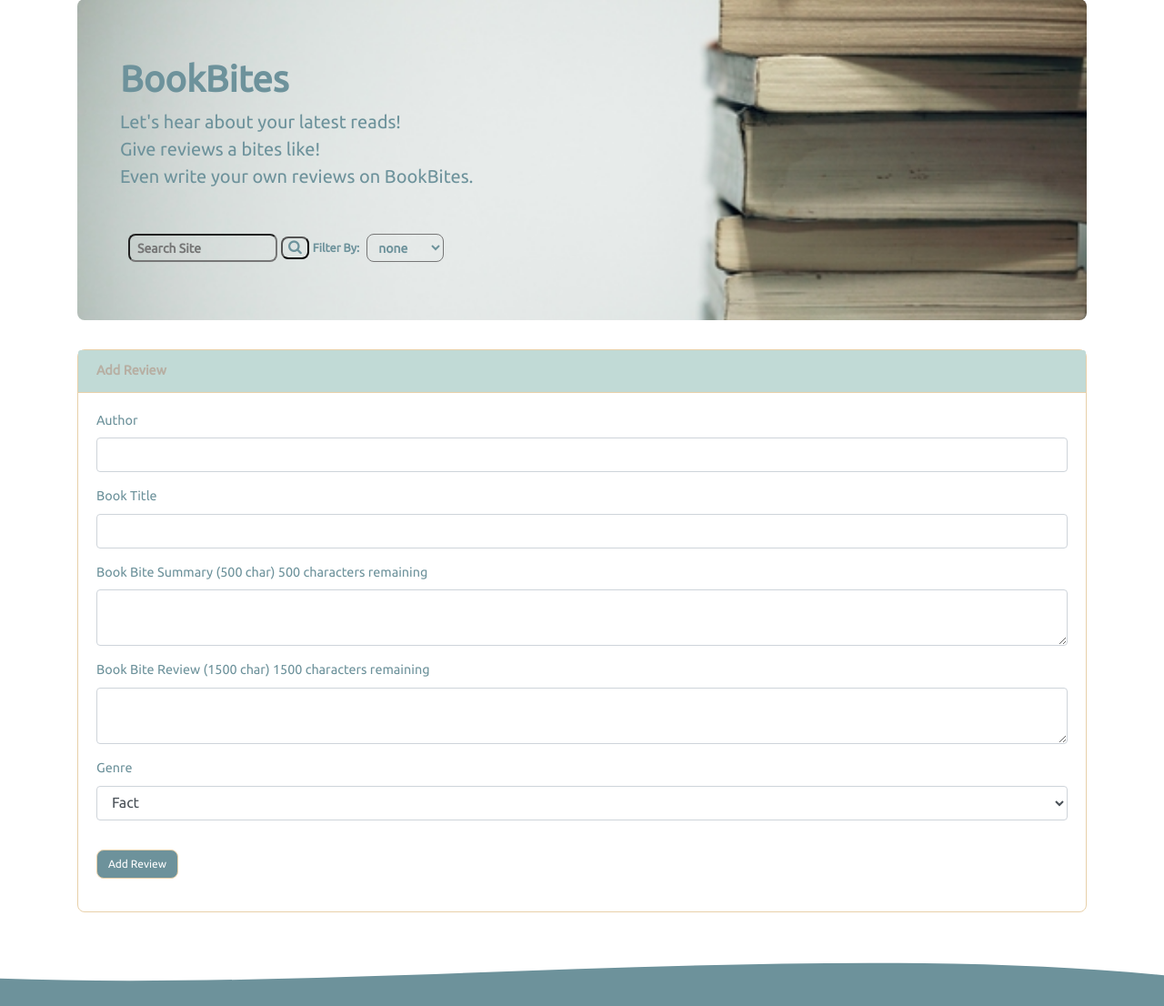
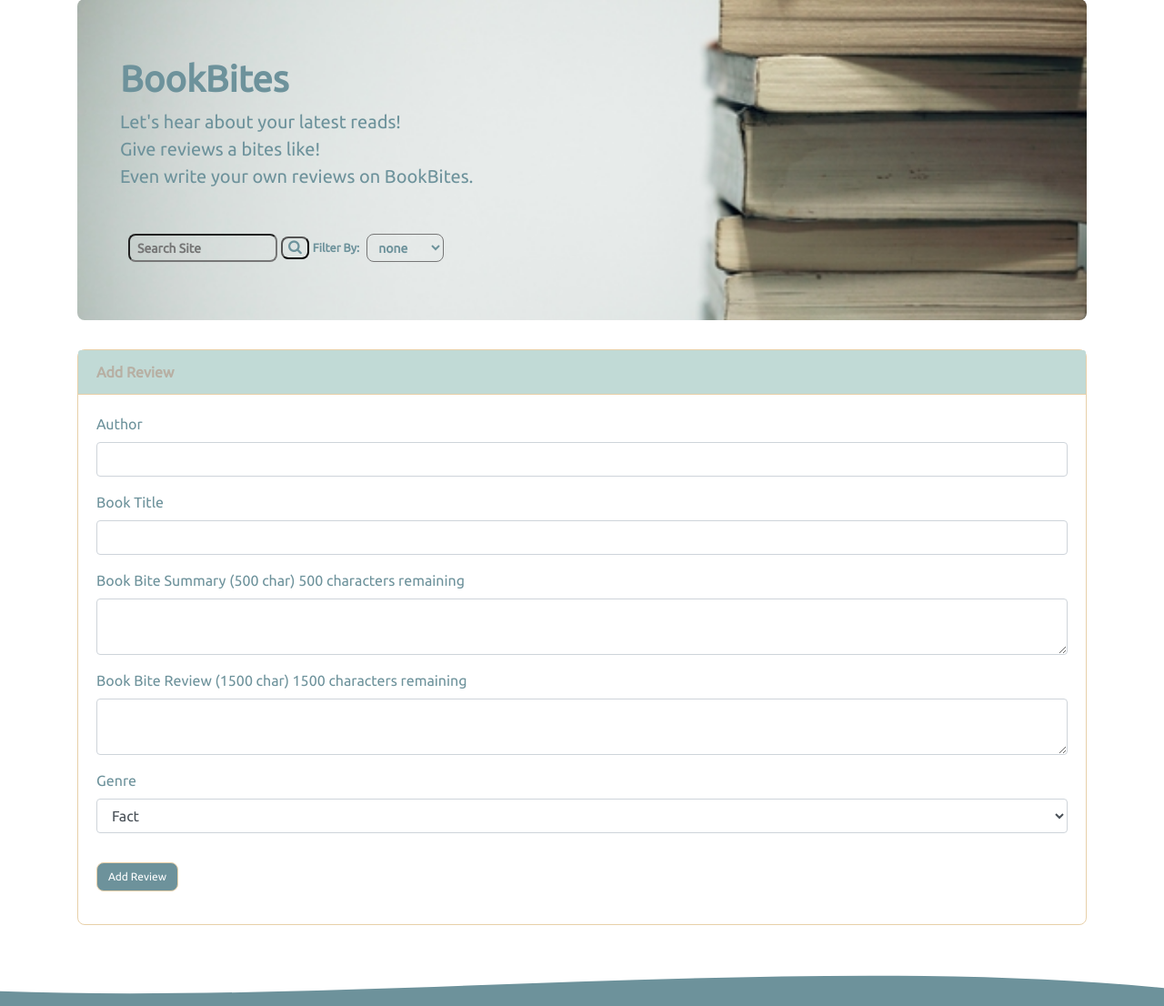
Before and after one commit to alimgee/book-review-milestone-project3, a Flask app: page /addreview in a window 1280 px wide. Shown: the part 105-1211 px from the top of the page at 91% size. Run offline with Flask 2, Linux system fonts and the light colour scheme; the visitor is signed in with stand-in values (Sample User, id 1); some libraries are stand-ins or nearby versions.

Commit message:
Increasing review font size as a result of ux testing

```diff
--- a/static/css/style.css
+++ b/static/css/style.css
@@ -53,7 +53,7 @@ body{
 /* card styling */
 .card{
     color: #6D929B;
-    font-size: .9rem;
+    font-size: 1rem;
     border-color: #E8D0A9;
     border-radius: .5rem;
 }
```
